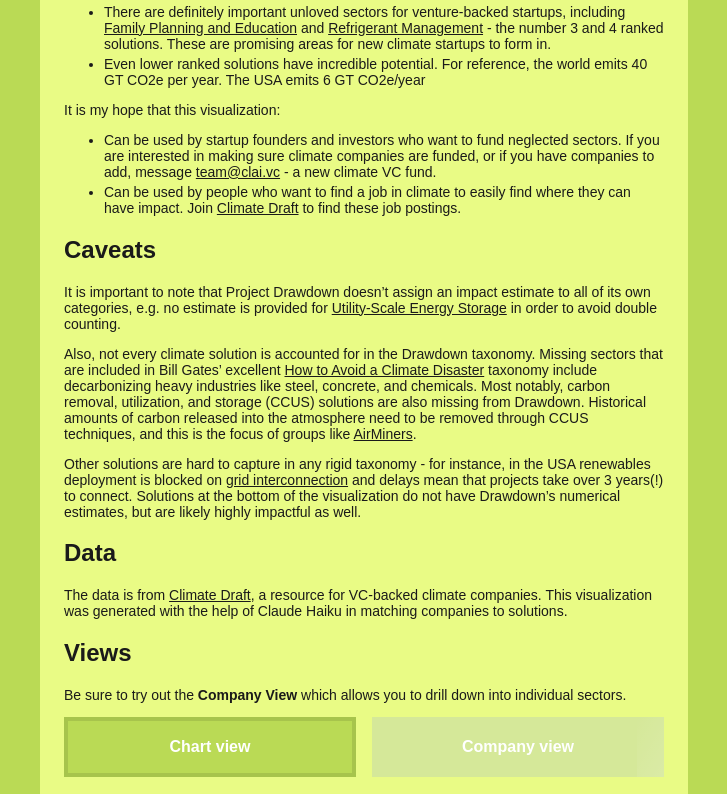
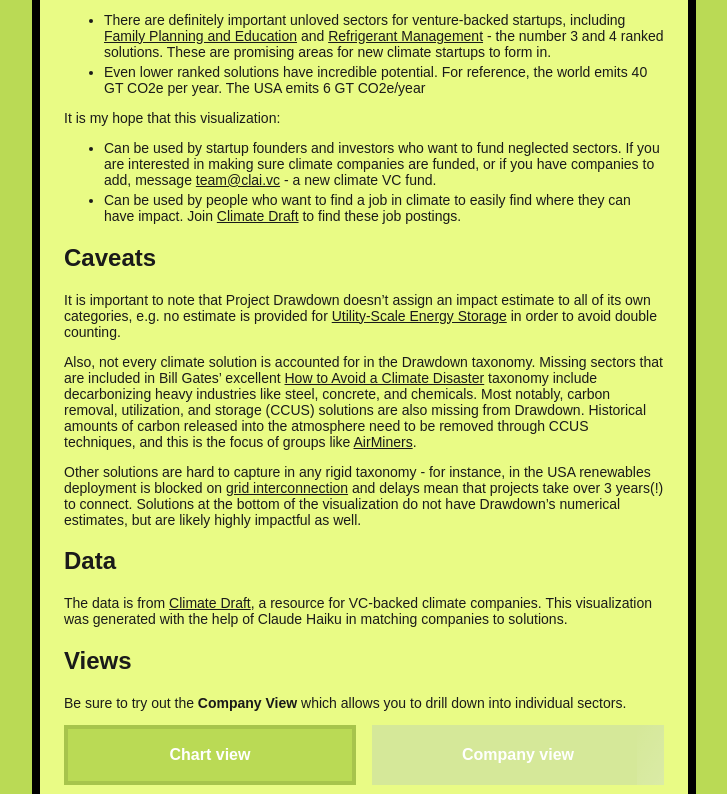
Before and after one commit to cssndrx/grid-map, a plain HTML site: page index.html in a window 1280 px wide. Shown: the part 600-1394 px from the top of the page, without its empty margins (284-1011 px from the left). Drawn offline with nearby package versions, Linux system fonts and the light colour scheme.

Commit message:
add border

```diff
--- a/index.html
+++ b/index.html
@@ -432,7 +432,7 @@
     background-color: rgba(239,254,139, .9);
     padding: 36px 24px;
     position: relative;
-
+    border: 8px solid black;
 }
 
 .big-button{
```
